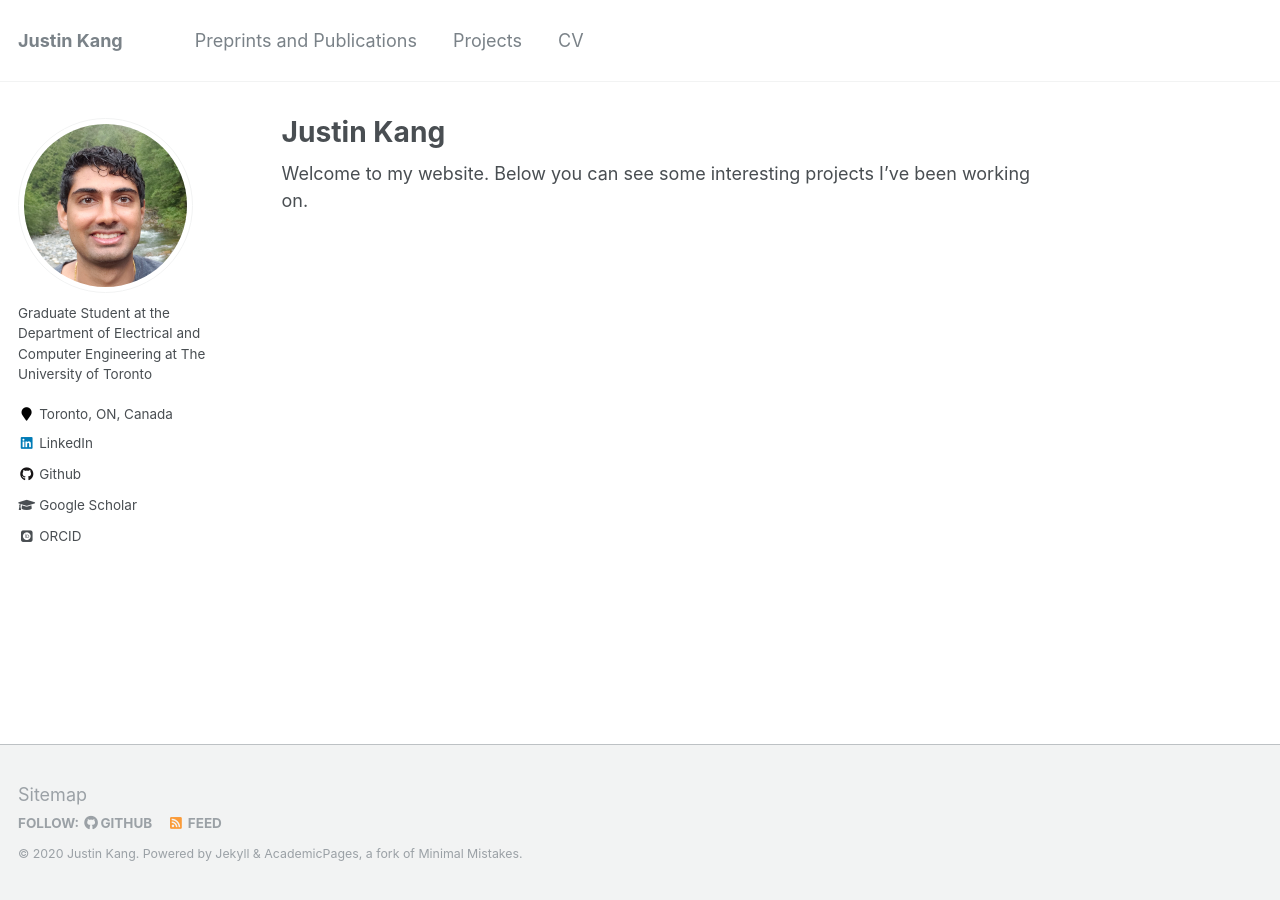
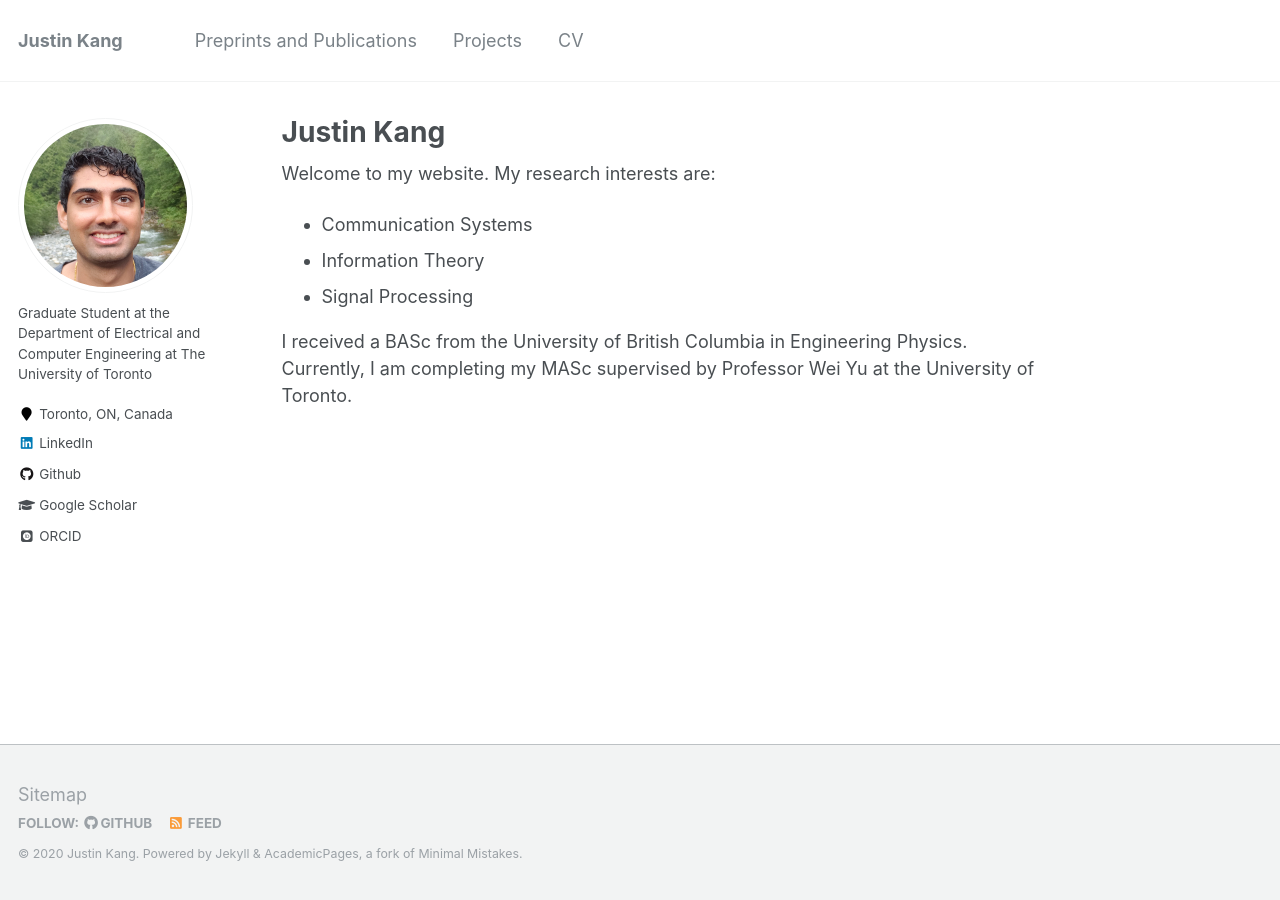
Before and after one commit to justinkang221/justinkang221.github.io, a Jekyll site: the page built from _pages/about.md, in a window 1280 px wide. Built offline with Jekyll 4.4.1, drawn with Linux system fonts in a browser that asks for light colours; some web fonts are replaced.

Commit message:
Updated about

```diff
--- a/_pages/about.md
+++ b/_pages/about.md
@@ -1,11 +1,18 @@
 ---
 permalink: /
 title: "Justin Kang"
-excerpt: "About me"
+excerpt: "About Me"
 author_profile: true
 redirect_from:
   - /about/
   - /about.html
 ---
-Welcome to my website. Below you can see some interesting projects I've been
-working on.
+Welcome to my website. My research interests are:
+* Communication Systems
+* Information Theory
+* Signal Processing
+
+
+I received a BASc from the
+University of British Columbia in Engineering Physics. Currently, I am
+completing my MASc supervised by Professor Wei Yu at the University of Toronto.
```
